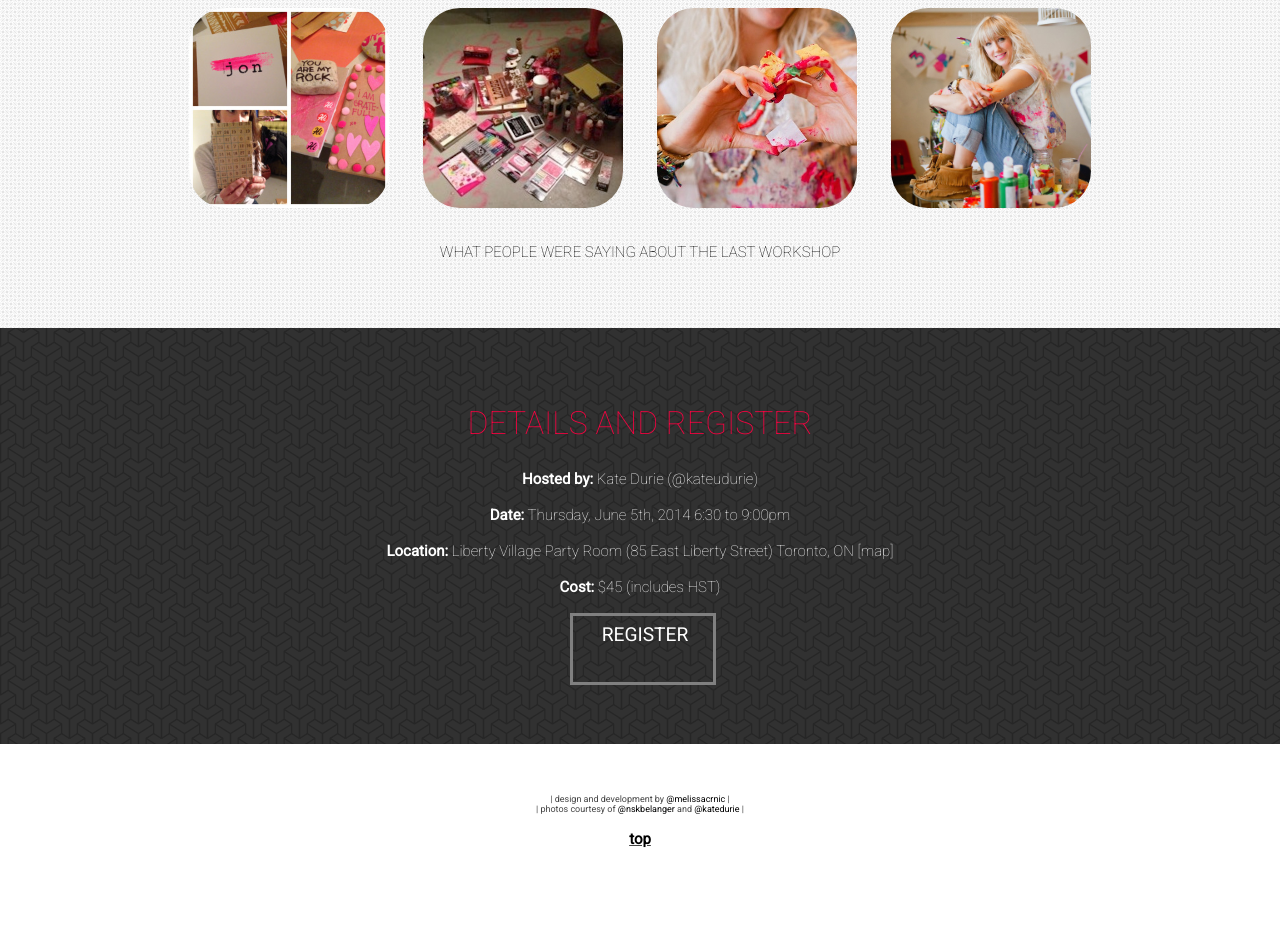
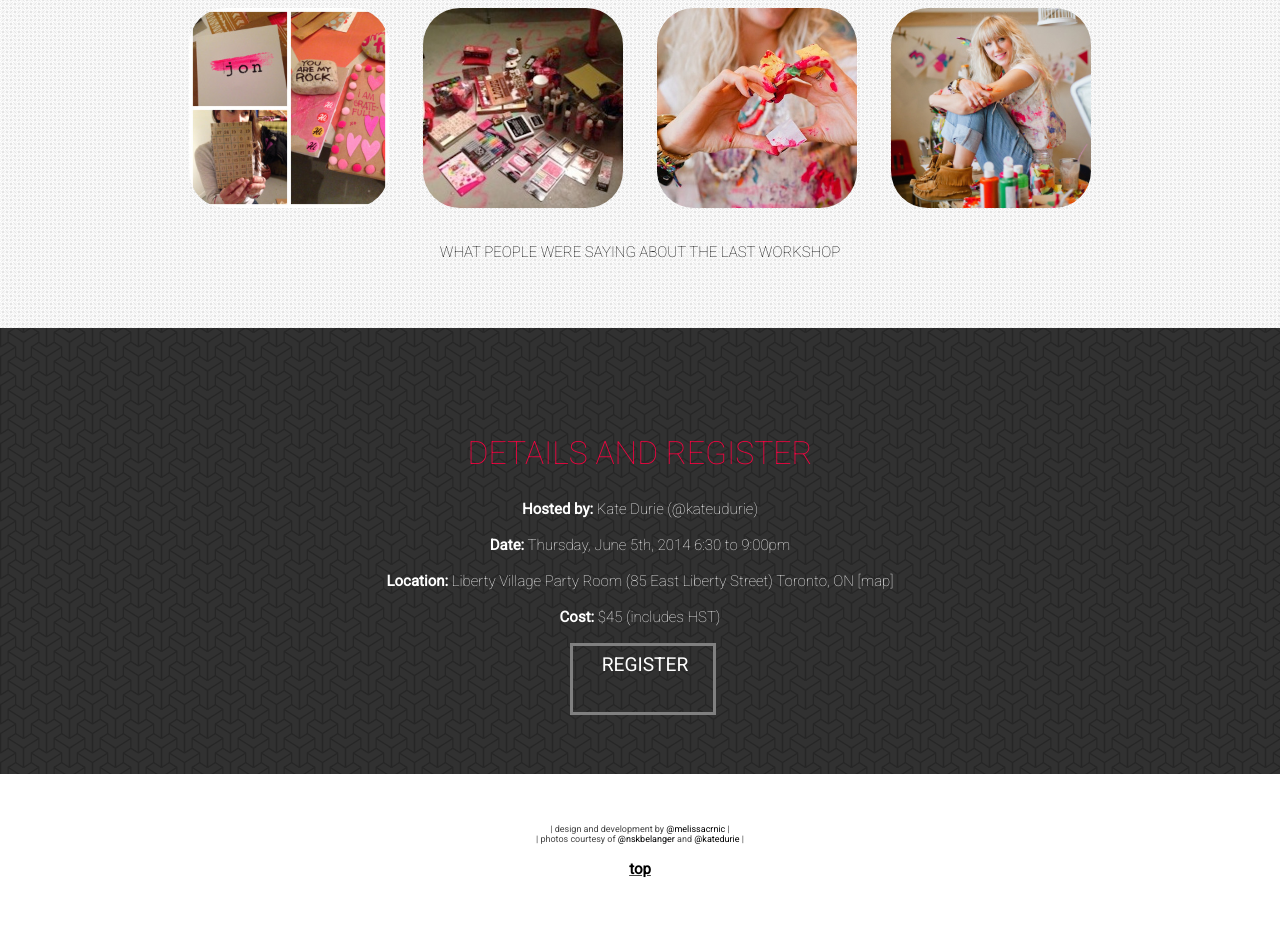
Before and after one commit to melissacrnic/thegratitudekit, a plain HTML site: page index.html in a window 1280 px wide. Shown: the part 2058-3003 px from the top of the page. Before the commit the page ends 2973 px from the top, so only its background shows below. Drawn offline with nearby package versions, Linux system fonts and the light colour scheme; files whose address does not match are found by name.

```diff
--- a/style.css
+++ b/style.css
@@ -126,6 +126,11 @@
       background: url('images/tile2.png');
       color: white;
       font-weight: 100;
+
+    }
+
+    section.details h2 {
+      padding-top: 30px;
     }
 
 
```
